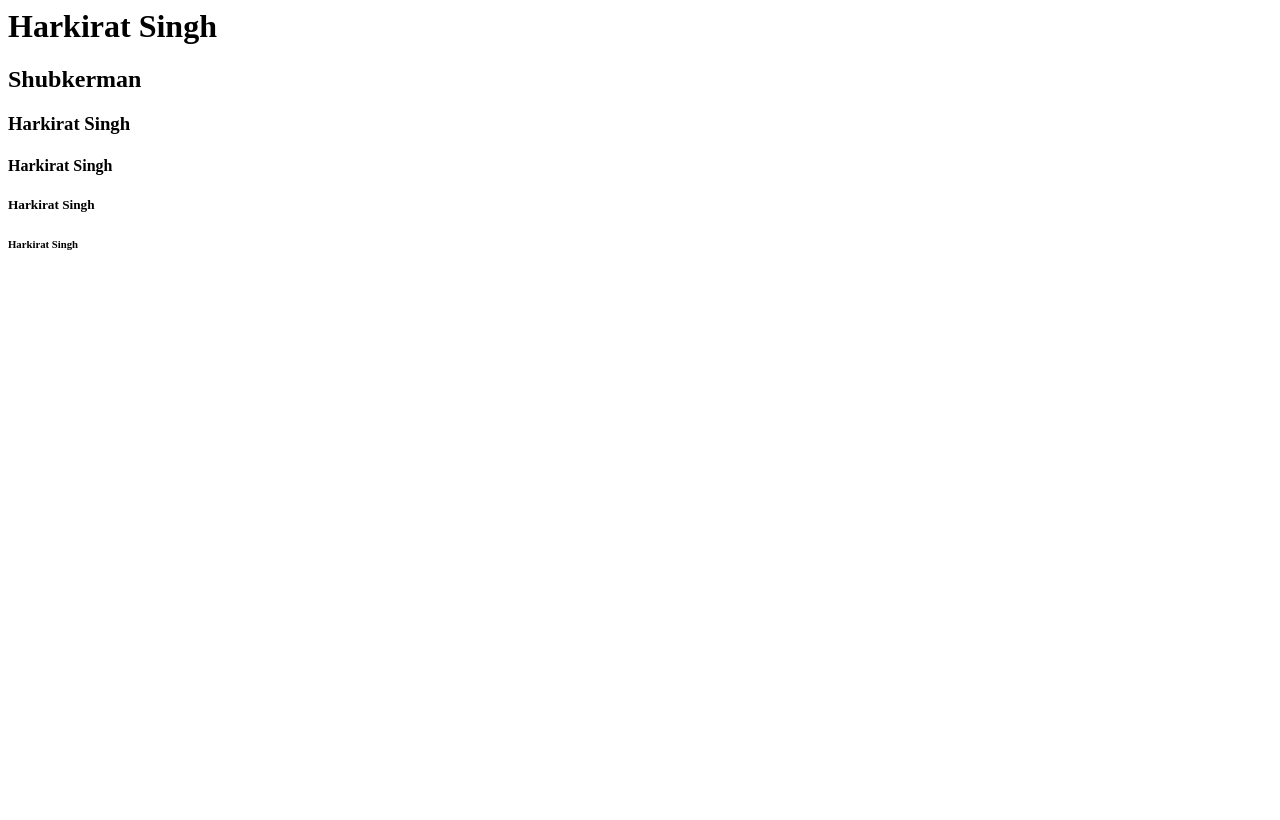
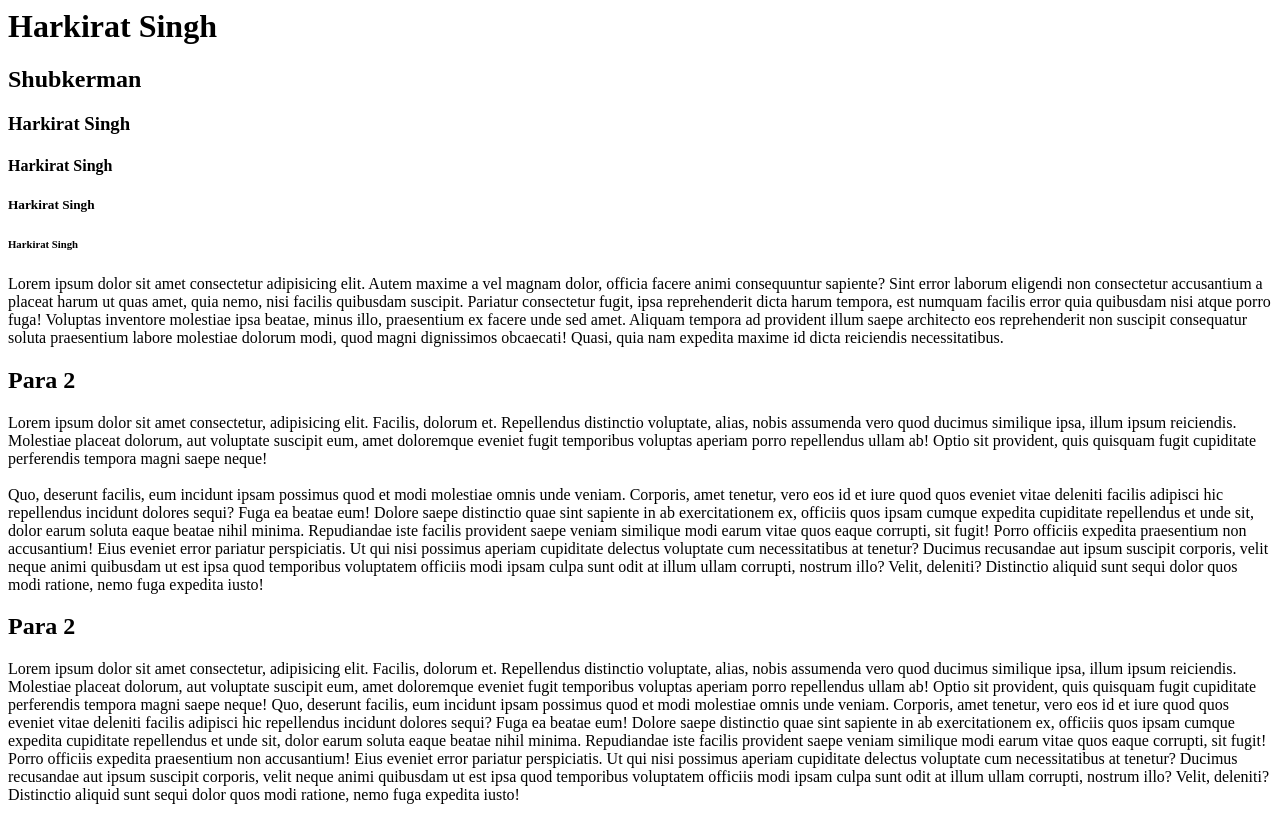
Before and after one commit to har412/Shubkerman-, a plain HTML site: page index.html in a window 1280 px wide. Drawn offline with Linux system fonts and the light colour scheme.

Commit message:
completed class for basic tags

```diff
--- a/index.html
+++ b/index.html
@@ -22,7 +22,16 @@ and as the number increases size of heading starts decreasing.
 <h5>Harkirat Singh</h5>
 <h6>Harkirat Singh</h6>
 
+<!-- Paragraph tag -->
+<!-- br tag is used to add a line break in html. -->
+<p>
+    Lorem ipsum dolor sit amet consectetur adipisicing elit. Autem maxime a vel magnam dolor, officia facere animi consequuntur sapiente? Sint error laborum eligendi non consectetur accusantium a placeat harum ut quas amet, quia nemo, nisi facilis quibusdam suscipit. Pariatur consectetur fugit, ipsa reprehenderit dicta harum tempora, est numquam facilis error quia quibusdam nisi atque porro fuga! Voluptas inventore molestiae ipsa beatae, minus illo, praesentium ex facere unde sed amet. Aliquam tempora ad provident illum saepe architecto eos reprehenderit non suscipit consequatur soluta praesentium labore molestiae dolorum modi, quod magni dignissimos obcaecati! Quasi, quia nam expedita maxime id dicta reiciendis necessitatibus.
+</p>
 
+<h2>Para 2</h2>
+<p>Lorem ipsum dolor sit amet consectetur, adipisicing elit. Facilis, dolorum et. Repellendus distinctio voluptate, alias, nobis assumenda vero quod ducimus similique ipsa, illum ipsum reiciendis. Molestiae placeat dolorum, aut voluptate suscipit eum, amet doloremque eveniet fugit temporibus voluptas aperiam porro repellendus ullam ab! Optio sit provident, quis quisquam fugit cupiditate perferendis tempora magni saepe neque! <br> <br> Quo, deserunt facilis, eum incidunt ipsam possimus quod et modi molestiae omnis unde veniam. Corporis, amet tenetur, vero eos id et iure quod quos eveniet vitae deleniti facilis adipisci hic repellendus incidunt dolores sequi? Fuga ea beatae eum! Dolore saepe distinctio quae sint sapiente in ab exercitationem ex, officiis quos ipsam cumque expedita cupiditate repellendus et unde sit, dolor earum soluta eaque beatae nihil minima. Repudiandae iste facilis provident saepe veniam similique modi earum vitae quos eaque corrupti, sit fugit! Porro officiis expedita praesentium non accusantium! Eius eveniet error pariatur perspiciatis. Ut qui nisi possimus aperiam cupiditate delectus voluptate cum necessitatibus at tenetur? Ducimus recusandae aut ipsum suscipit corporis, velit neque animi quibusdam ut est ipsa quod temporibus voluptatem officiis modi ipsam culpa sunt odit at illum ullam corrupti, nostrum illo? Velit, deleniti? Distinctio aliquid sunt sequi dolor quos modi ratione, nemo fuga expedita iusto!</p>
+<h2>Para 2</h2>
+<p>Lorem ipsum dolor sit amet consectetur, adipisicing elit. Facilis, dolorum et. Repellendus distinctio voluptate, alias, nobis assumenda vero quod ducimus similique ipsa, illum ipsum reiciendis. Molestiae placeat dolorum, aut voluptate suscipit eum, amet doloremque eveniet fugit temporibus voluptas aperiam porro repellendus ullam ab! Optio sit provident, quis quisquam fugit cupiditate perferendis tempora magni saepe neque! Quo, deserunt facilis, eum incidunt ipsam possimus quod et modi molestiae omnis unde veniam. Corporis, amet tenetur, vero eos id et iure quod quos eveniet vitae deleniti facilis adipisci hic repellendus incidunt dolores sequi? Fuga ea beatae eum! Dolore saepe distinctio quae sint sapiente in ab exercitationem ex, officiis quos ipsam cumque expedita cupiditate repellendus et unde sit, dolor earum soluta eaque beatae nihil minima. Repudiandae iste facilis provident saepe veniam similique modi earum vitae quos eaque corrupti, sit fugit! Porro officiis expedita praesentium non accusantium! Eius eveniet error pariatur perspiciatis. Ut qui nisi possimus aperiam cupiditate delectus voluptate cum necessitatibus at tenetur? Ducimus recusandae aut ipsum suscipit corporis, velit neque animi quibusdam ut est ipsa quod temporibus voluptatem officiis modi ipsam culpa sunt odit at illum ullam corrupti, nostrum illo? Velit, deleniti? Distinctio aliquid sunt sequi dolor quos modi ratione, nemo fuga expedita iusto!</p>
 
 </body>
 
```
